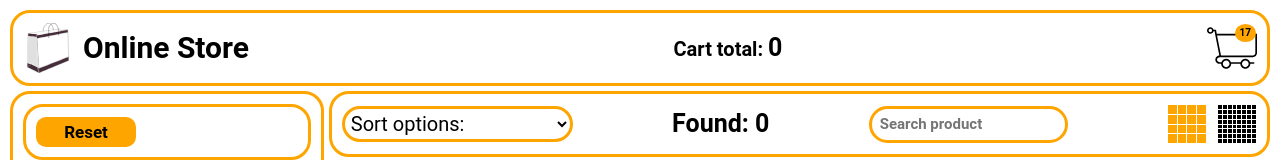
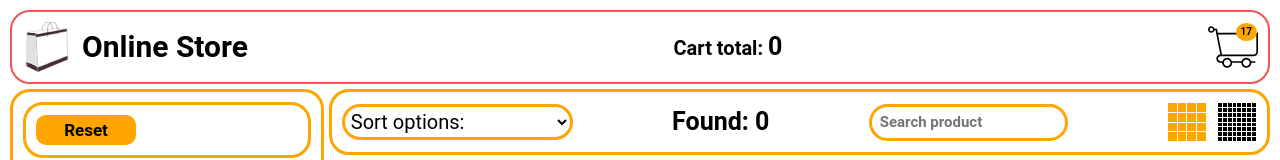
Before and after one commit to SergeyIankowski/online-store, a website built with webpack: page src/index.html in a window 1280 px wide. Shown: the top 160 px of the page. Built offline with nearby package versions, Linux system fonts and the light colour scheme.

```diff
--- a/src/components/header/header.scss
+++ b/src/components/header/header.scss
@@ -3,7 +3,7 @@
         display: flex;
         justify-content: space-between;
         align-items: center;
-        border: 3px solid orange;
+        border: 2px solid #f05454;
         border-radius: 20px;
         padding: 10px;
     }
```
Also changed, not shown: src/components/store-card/store-card.scss (+4 -3 lines).
